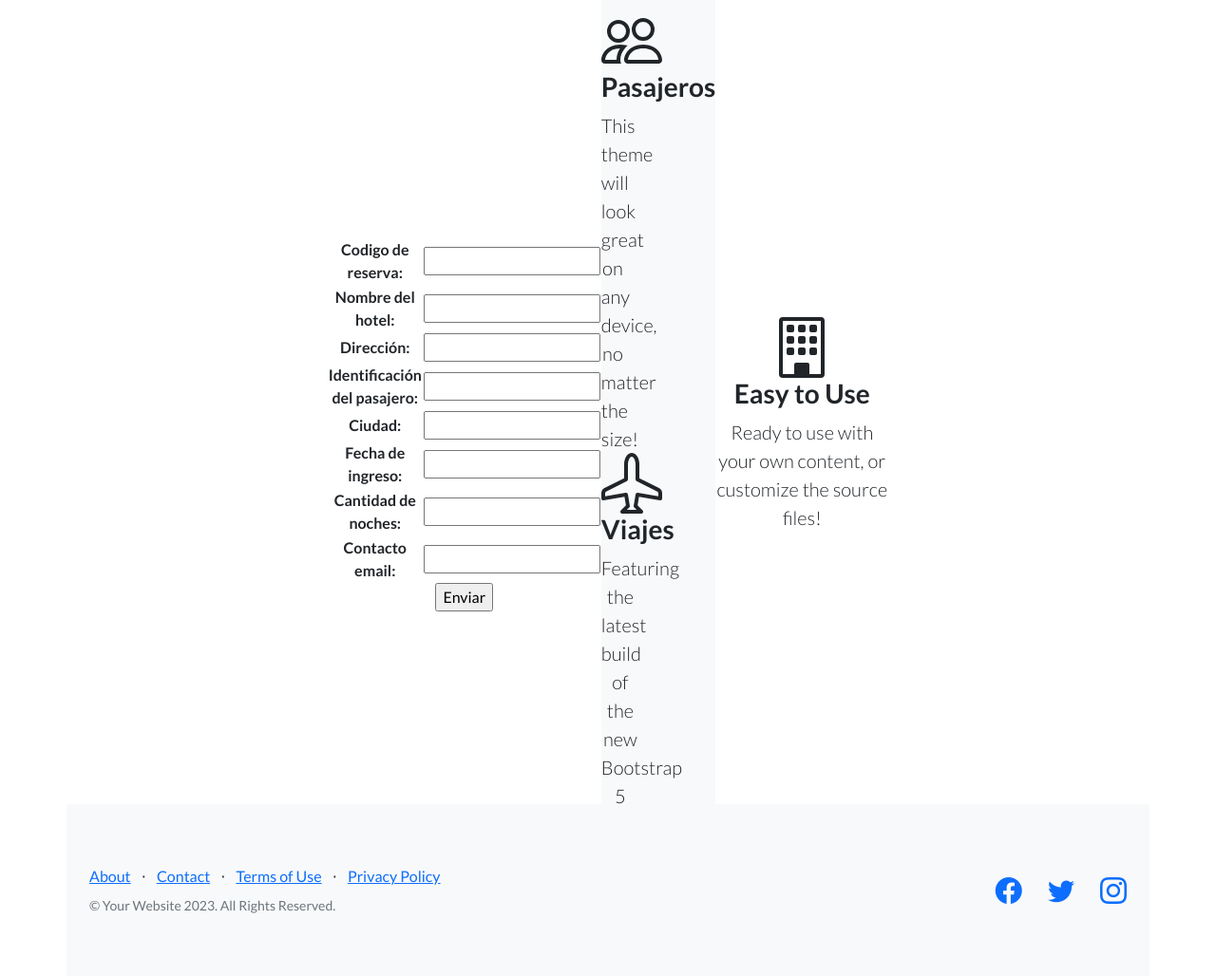
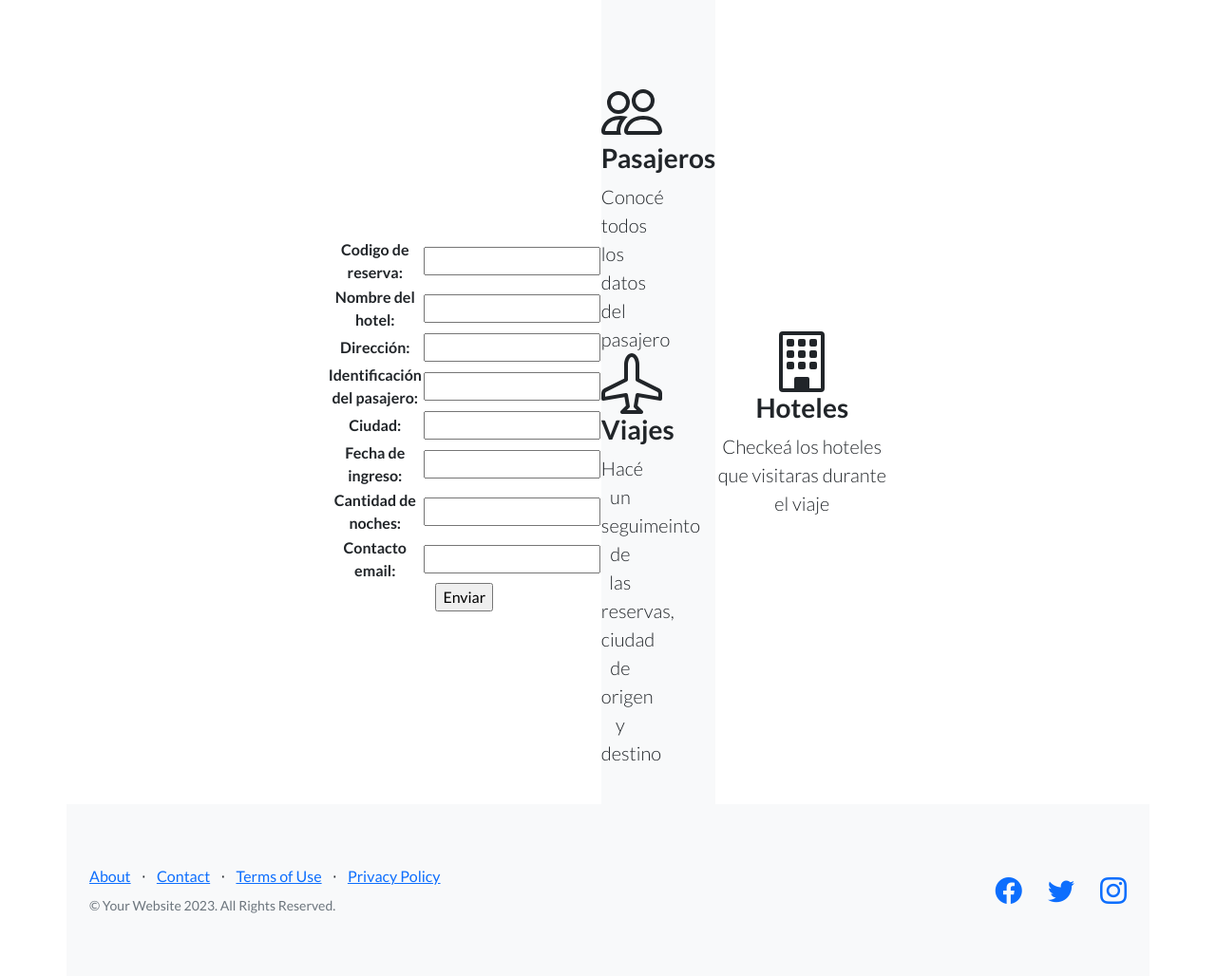
Before and after one commit to AGUSFOCH/TERCERA_ENTREGA, a Django app: page /hotelesformulario/ in a window 1280 px wide. Shown: the part 513-1541 px from the top of the page at 95% size. Run offline with Django 4.2, Linux system fonts and the light colour scheme; some libraries are stand-ins or nearby versions.

Commit message:
metodo get
corregí el error en el frmulario hotel e intente generar una vista a partir del metodo GET

```diff
--- a/proyecto_coder/app_coder/templates/app_coder/padre.html
+++ b/proyecto_coder/app_coder/templates/app_coder/padre.html
@@ -44,7 +44,7 @@
                             <path d="M15 14s1 0 1-1-1-4-5-4-5 3-5 4 1 1 1 1h8Zm-7.978-1A.261.261 0 0 1 7 12.996c.001-.264.167-1.03.76-1.72C8.312 10.629 9.282 10 11 10c1.717 0 2.687.63 3.24 1.276.593.69.758 1.457.76 1.72l-.008.002a.274.274 0 0 1-.014.002H7.022ZM11 7a2 2 0 1 0 0-4 2 2 0 0 0 0 4Zm3-2a3 3 0 1 1-6 0 3 3 0 0 1 6 0ZM6.936 9.28a5.88 5.88 0 0 0-1.23-.247A7.35 7.35 0 0 0 5 9c-4 0-5 3-5 4 0 .667.333 1 1 1h4.216A2.238 2.238 0 0 1 5 13c0-1.01.377-2.042 1.09-2.904.243-.294.526-.569.846-.816ZM4.92 10A5.493 5.493 0 0 0 4 13H1c0-.26.164-1.03.76-1.724.545-.636 1.492-1.256 3.16-1.275ZM1.5 5.5a3 3 0 1 1 6 0 3 3 0 0 1-6 0Zm3-2a2 2 0 1 0 0 4 2 2 0 0 0 0-4Z"/>
                             </svg>
                             <h3>Pasajeros</h3>
-                            <p class="lead mb-0">This theme will look great on any device, no matter the size!</p>
+                            <p class="lead mb-0">Conocé todos los datos del pasajero</p>
                         </div>
                     </div>
                     <div class="col-lg-4">
@@ -52,7 +52,7 @@
                             <path d="M6.428 1.151C6.708.591 7.213 0 8 0s1.292.592 1.572 1.151C9.861 1.73 10 2.431 10 3v3.691l5.17 2.585a1.5 1.5 0 0 1 .83 1.342V12a.5.5 0 0 1-.582.493l-5.507-.918-.375 2.253 1.318 1.318A.5.5 0 0 1 10.5 16h-5a.5.5 0 0 1-.354-.854l1.319-1.318-.376-2.253-5.507.918A.5.5 0 0 1 0 12v-1.382a1.5 1.5 0 0 1 .83-1.342L6 6.691V3c0-.568.14-1.271.428-1.849Zm.894.448C7.111 2.02 7 2.569 7 3v4a.5.5 0 0 1-.276.447l-5.448 2.724a.5.5 0 0 0-.276.447v.792l5.418-.903a.5.5 0 0 1 .575.41l.5 3a.5.5 0 0 1-.14.437L6.708 15h2.586l-.647-.646a.5.5 0 0 1-.14-.436l.5-3a.5.5 0 0 1 .576-.411L15 11.41v-.792a.5.5 0 0 0-.276-.447L9.276 7.447A.5.5 0 0 1 9 7V3c0-.432-.11-.979-.322-1.401C8.458 1.159 8.213 1 8 1c-.213 0-.458.158-.678.599Z"/>
                           </svg>
                             <h3>Viajes</h3>
-                            <p class="lead mb-0">Featuring the latest build of the new Bootstrap 5 framework!</p>
+                            <p class="lead mb-0">Hacé un seguimeinto de las reservas, ciudad de origen y destino</p>
                         </div>
                     </div>
                     <div class="col-lg-4">
@@ -60,8 +60,8 @@
                             <path d="M4 2.5a.5.5 0 0 1 .5-.5h1a.5.5 0 0 1 .5.5v1a.5.5 0 0 1-.5.5h-1a.5.5 0 0 1-.5-.5v-1Zm3 0a.5.5 0 0 1 .5-.5h1a.5.5 0 0 1 .5.5v1a.5.5 0 0 1-.5.5h-1a.5.5 0 0 1-.5-.5v-1Zm3.5-.5a.5.5 0 0 0-.5.5v1a.5.5 0 0 0 .5.5h1a.5.5 0 0 0 .5-.5v-1a.5.5 0 0 0-.5-.5h-1ZM4 5.5a.5.5 0 0 1 .5-.5h1a.5.5 0 0 1 .5.5v1a.5.5 0 0 1-.5.5h-1a.5.5 0 0 1-.5-.5v-1ZM7.5 5a.5.5 0 0 0-.5.5v1a.5.5 0 0 0 .5.5h1a.5.5 0 0 0 .5-.5v-1a.5.5 0 0 0-.5-.5h-1Zm2.5.5a.5.5 0 0 1 .5-.5h1a.5.5 0 0 1 .5.5v1a.5.5 0 0 1-.5.5h-1a.5.5 0 0 1-.5-.5v-1ZM4.5 8a.5.5 0 0 0-.5.5v1a.5.5 0 0 0 .5.5h1a.5.5 0 0 0 .5-.5v-1a.5.5 0 0 0-.5-.5h-1Zm2.5.5a.5.5 0 0 1 .5-.5h1a.5.5 0 0 1 .5.5v1a.5.5 0 0 1-.5.5h-1a.5.5 0 0 1-.5-.5v-1Zm3.5-.5a.5.5 0 0 0-.5.5v1a.5.5 0 0 0 .5.5h1a.5.5 0 0 0 .5-.5v-1a.5.5 0 0 0-.5-.5h-1Z"/>
                             <path d="M2 1a1 1 0 0 1 1-1h10a1 1 0 0 1 1 1v14a1 1 0 0 1-1 1H3a1 1 0 0 1-1-1V1Zm11 0H3v14h3v-2.5a.5.5 0 0 1 .5-.5h3a.5.5 0 0 1 .5.5V15h3V1Z"/>
                           </svg>
-                            <h3>Easy to Use</h3>
-                            <p class="lead mb-0">Ready to use with your own content, or customize the source files!</p>
+                            <h3>Hoteles</h3>
+                            <p class="lead mb-0">Checkeá los hoteles que visitaras durante el viaje</p>
                         </div>
                     </div>
                 </div>
--- a/proyecto_coder/app_coder/views.py
+++ b/proyecto_coder/app_coder/views.py
@@ -38,7 +38,8 @@ def formulario2(request):
 
         if miformulario2.is_valid:
             informacion2=miformulario2.cleaned_data
-            newhotel = Hoteles(str(informacion2["Codigo_de_reserva"]),str(informacion2["Dirección"]),
+            newhotel = Hoteles(str(informacion2["Codigo_de_reserva"]),str(informacion2["Nombre_del_hotel"]),
+                              str(informacion2["Dirección"]),
                               str(informacion2["Identificación_del_pasajero"]),
                               str(informacion2["Ciudad"]),
                               str(informacion2["Fecha_de_ingreso"]),
@@ -67,3 +68,22 @@ def formulario3(request):
     else:
         miformulario3 = viajesformulario()
     return render(request, "app_coder/viajesformulario.html",{"miformulario3":miformulario3})
+
+
+def busqueda_pasajero(request):
+     return render(request,'app_coder/busqueda_pasajero.html')
+
+def buscar(request):
+     respuesta= f"Estoy buscando la comision nro: {request.GET['pasajero_id']}"
+     return HttpResponse(respuesta)
+
+
+
+
+#if request.GET['pasajero_id']:
+#pasajero_id=request.GET['pasajero_id']
+# #pasajeros= Pasajero.objects.filter(pasajero_id__icontains=pasajero_id)
+# return render(request, "app_coder/resultados_busqueda_pasajero.html",{"pasajeros":pasajeros})
+# else:
+# #respuesta="No enviaste datos"
+#return HttpResponse(respuesta)
--- a/proyecto_coder/proyecto_coder/urls.py
+++ b/proyecto_coder/proyecto_coder/urls.py
@@ -18,11 +18,13 @@ from django.contrib import admin
 from django.urls import path
 from django.contrib import admin
 from django.urls import path
-from app_coder.views import inicio,formulario1,formulario2,formulario3
+from app_coder.views import inicio,formulario1,formulario2,formulario3,busqueda_pasajero,buscar
 urlpatterns = [
     path('admin/', admin.site.urls),
     path('inicio/',inicio),
     path('pasajeroformulario/',formulario1),
     path('hotelesformulario/',formulario2),
     path('viajesformulario/',formulario3),
+    path('busqueda_pasajero/',busqueda_pasajero),
+    path('buscar/',buscar),
     ]
```
Also changed, not shown: proyecto_coder/app_coder/templates/app_coder/busqueda_pasajero.html (added, +14 -0 lines), proyecto_coder/db.sqlite3, 7 other files.
